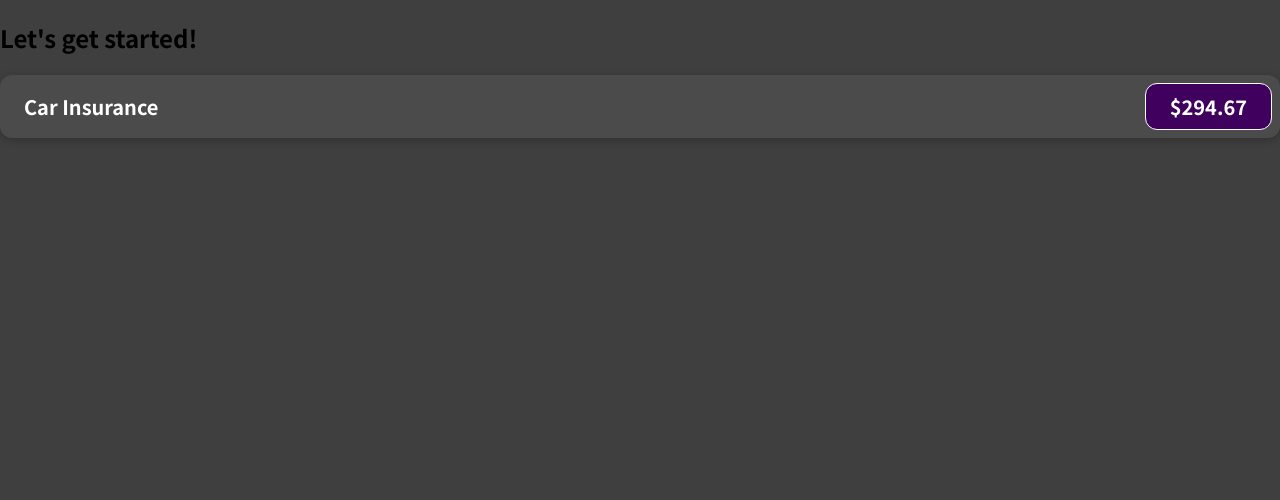
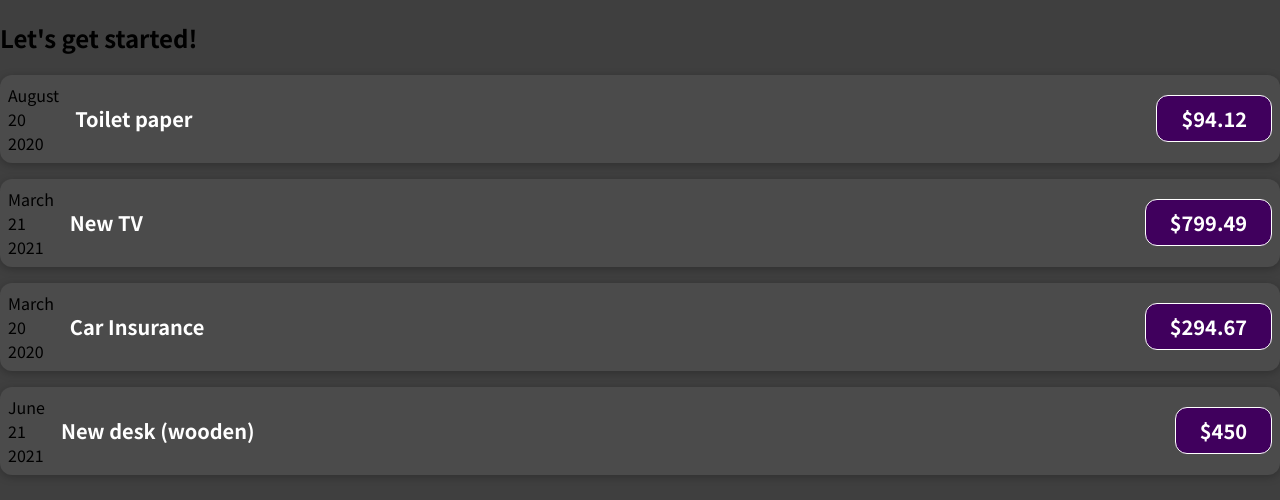
Before and after one commit to tatacsd/ExpensesTracker, a JavaScript app in the folder 3.Section/react-complete-guide/: page / in a window 1280 px wide. Shown: the top 500 px of the page. Built offline with nearby package versions, Linux system fonts and the light colour scheme.

Commit message:
using props to add the values to a component

```diff
--- a/3.Section/react-complete-guide/src/App.js
+++ b/3.Section/react-complete-guide/src/App.js
@@ -1,10 +1,57 @@
-import ExpenseItem from './components/ExpenseItem'
+import ExpenseItem from "./components/ExpenseItem";
 
 function App() {
+  const expenses = [
+    {
+      id: "e1",
+      title: "Toilet paper",
+      amount: 94.12,
+      date: new Date(2020, 7, 14),
+    },
+    {
+      id: "e2",
+      title: "New TV",
+      amount: 799.49,
+      date: new Date(2021, 2, 12),
+    },
+    {
+      id: "e3",
+      title: "Car Insurance",
+      amount: 294.67,
+      date: new Date(2020, 2, 28),
+    },
+    {
+      id: "e1",
+      title: "New desk (wooden)",
+      amount: 450,
+      date: new Date(2021, 5, 12),
+    },
+  ];
+
   return (
     <div>
       <h2>Let's get started!</h2>
-      <ExpenseItem></ExpenseItem>
+      {/* passing using props */}
+      <ExpenseItem
+        title={expenses[0].title}
+        amount={expenses[0].amount}
+        date={expenses[0].date}
+      ></ExpenseItem>
+      <ExpenseItem
+        title={expenses[1].title}
+        amount={expenses[1].amount}
+        date={expenses[1].date}
+      ></ExpenseItem>
+      <ExpenseItem
+        title={expenses[2].title}
+        amount={expenses[2].amount}
+        date={expenses[2].date}
+      ></ExpenseItem>
+      <ExpenseItem
+        title={expenses[3].title}
+        amount={expenses[3].amount}
+        date={expenses[3].date}
+      ></ExpenseItem>
     </div>
   );
 }
--- a/3.Section/react-complete-guide/src/components/ExpenseItem.js
+++ b/3.Section/react-complete-guide/src/components/ExpenseItem.js
@@ -1,17 +1,19 @@
 import './ExpenseItem.css'
 
-function ExpenseItem() {
-  // variables
-  const expenseDate= new Date(2021, 2, 28);
-  const expenseTitle = 'Car Insurance';
-  const expenseAmount = 294.67;
-
+function ExpenseItem(props) {
+  const month = props.date.toLocaleString('en-US', {month: 'long'});
+  const year = props.date.toLocaleString('en-US', {year: '2-digit'}); // {year: 'numeric'}
+  const day = props.date.getFullYear(); // toLocaleString('en-US', {day: 'numeric'});
   return (
     <div className="expense-item">
-      <div >{expenseDate.toISOString}</div>
+      <div>
+        <div>{month}</div>
+        <div>{year}</div>
+        <div>{day}</div>
+      </div>
       <div className="expense-item__description">
-        <h2>{expenseTitle}</h2>
-        <div className="expense-item__price">${expenseAmount}</div>
+        <h2>{props.title}</h2>
+        <div className="expense-item__price">${props.amount}</div>
       </div>
     </div>
   );
```
